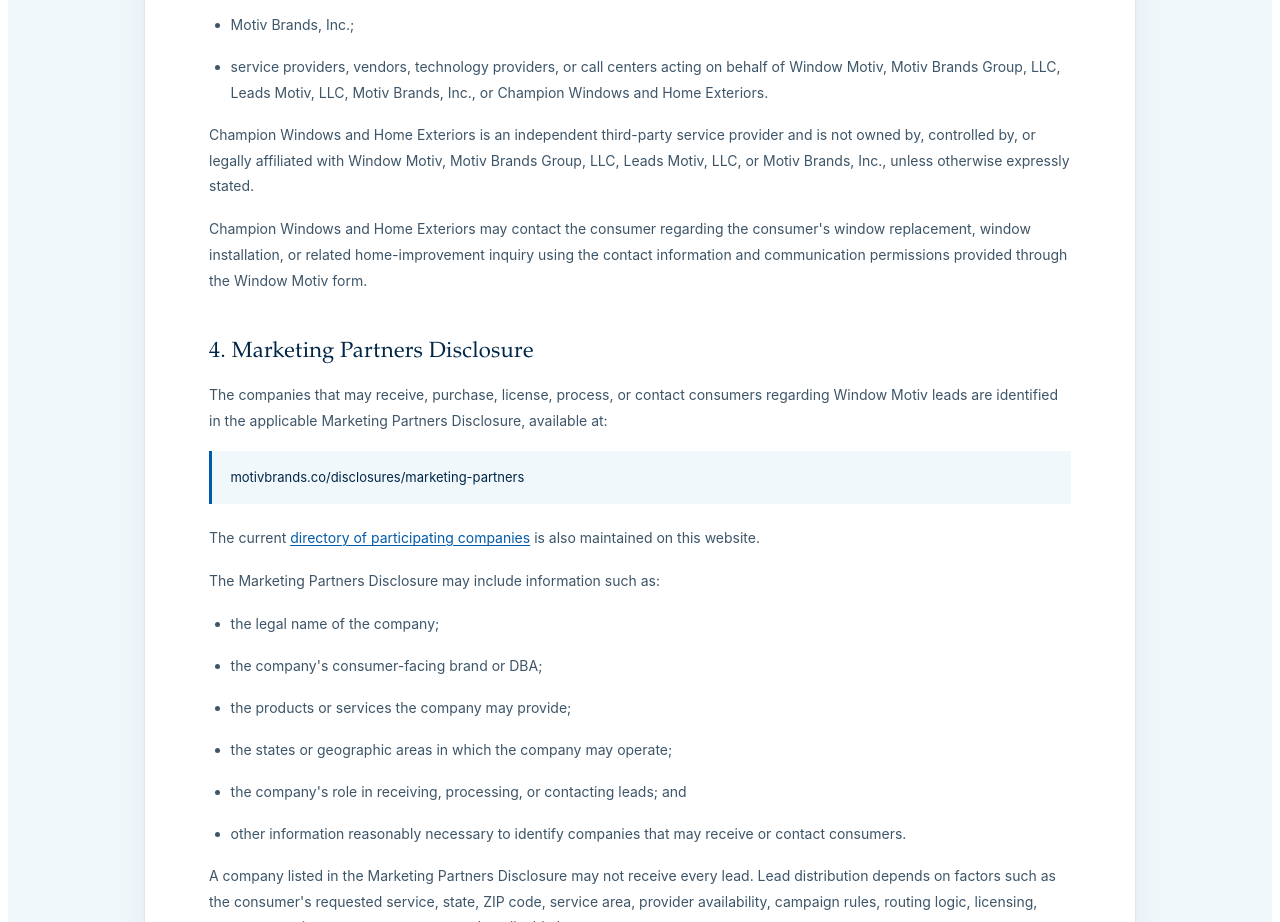
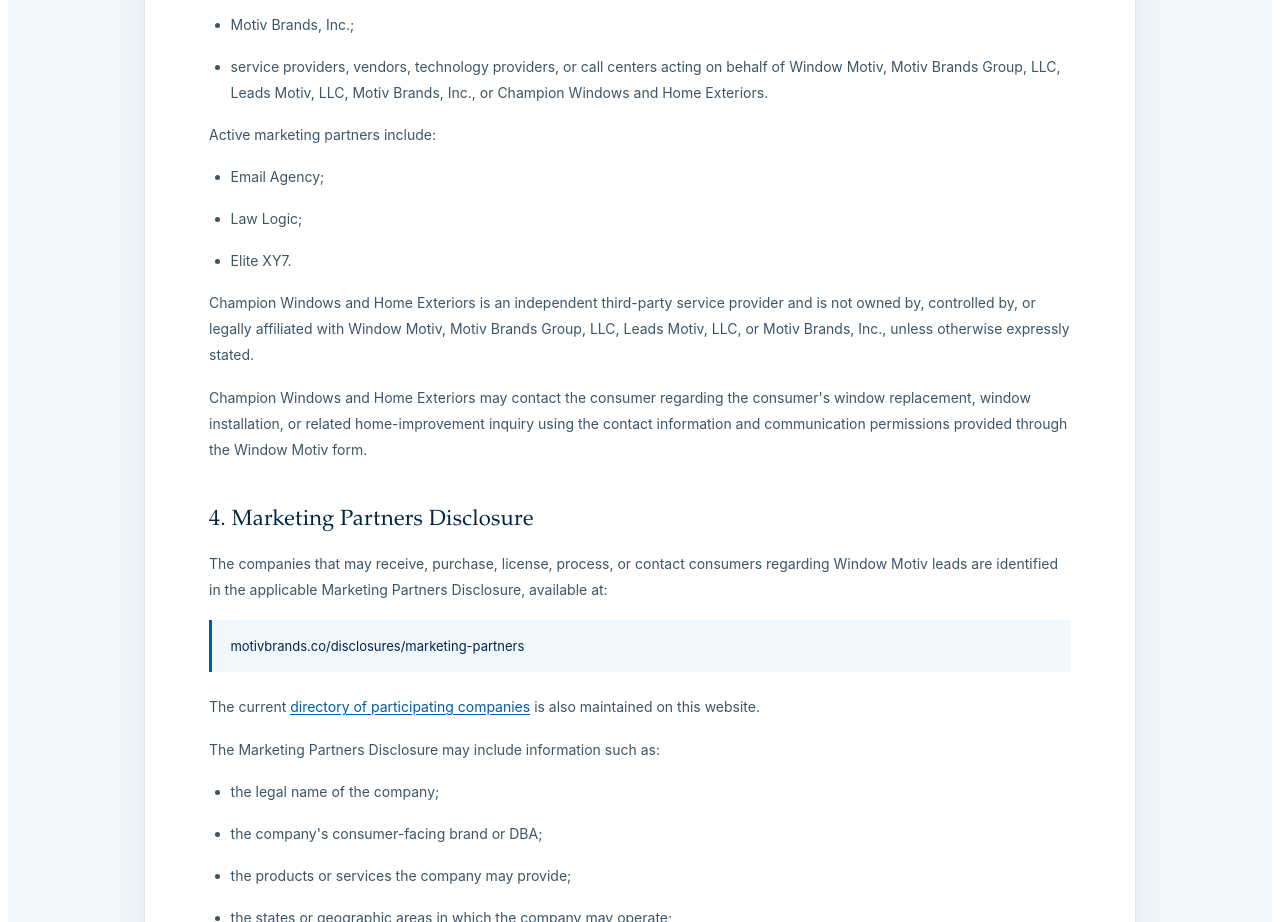
Before and after one commit to Kevin95-ux/motive, a website: page disclosures/marketing-partners.html in a window 1280 px wide. Shown: the part 2240-3162 px from the top of the page. Drawn offline with Linux system fonts and the light colour scheme.

Commit message:
Update marketing-partners.html

```diff
--- a/disclosures/marketing-partners.html
+++ b/disclosures/marketing-partners.html
@@ -2723,6 +2723,16 @@
       <ul>
         <li>service providers, vendors, technology providers, or call centers acting on behalf of Window Motiv, Motiv Brands Group, LLC, Leads Motiv, LLC, Motiv Brands, Inc., or Champion Windows and Home Exteriors.</li>
       </ul>
+      <p>Active marketing partners include:</p>
+      <ul>
+        <li>Email Agency;</li>
+      </ul>
+      <ul>
+        <li>Law Logic;</li>
+      </ul>
+      <ul>
+        <li>Elite XY7.</li>
+      </ul>
       <p>Champion Windows and Home Exteriors is an independent third-party service provider and is not owned by, controlled by, or legally affiliated with Window Motiv, Motiv Brands Group, LLC, Leads Motiv, LLC, or Motiv Brands, Inc., unless otherwise expressly stated.</p>
       <p>Champion Windows and Home Exteriors may contact the consumer regarding the consumer's window replacement, window installation, or related home-improvement inquiry using the contact information and communication permissions provided through the Window Motiv form.</p>
       <h2>4. Marketing Partners Disclosure</h2>
```
